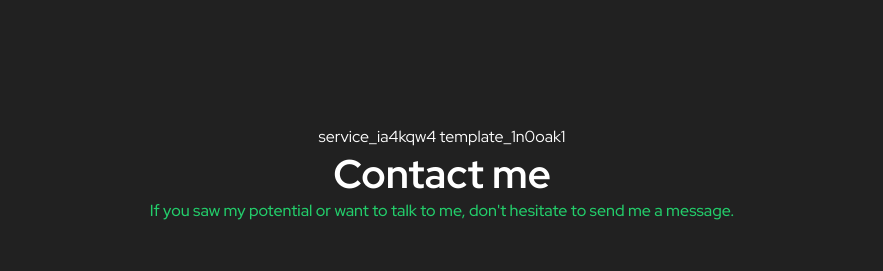
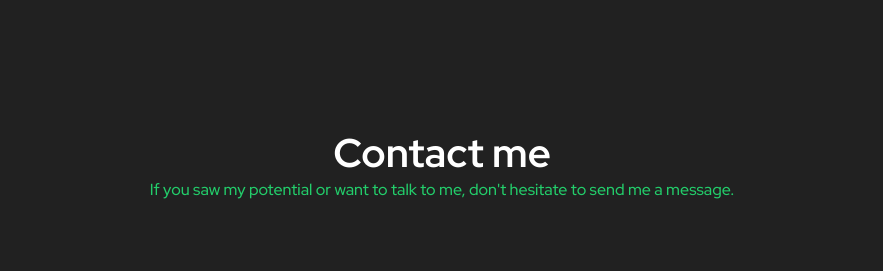
Before and after one commit to TKAkhter/portfolio, a React (Create React App) app: page / in a window 1280 px wide. Shown: the part 3000-3271 px from the top of the page, without its empty margins (198-1081 px from the left). Built offline with nearby package versions, Linux system fonts and the light colour scheme; no server answers.

Commit message:
env variables updated

```diff
--- a/src/components/Contact/Contact.tsx
+++ b/src/components/Contact/Contact.tsx
@@ -8,7 +8,7 @@ export function Contact(){
 
   return(
     <Container id="contact">
-      <header>service_ia4kqw4 template_1n0oak1
+      <header>
         <h2>Contact me</h2>
         {process.env.EMAIL_SERVICE_ID}
         <p>If you saw my potential or want to talk to me, don't hesitate to send me a message.</p>
--- a/src/components/Form/Form.tsx
+++ b/src/components/Form/Form.tsx
@@ -76,12 +76,13 @@ export function Form() {
           field="message"
           errors={state.errors}
         />
-        <ReCAPTCHA
-          sitekey={process.env.REACT_APP_GOOGLE_RECAPTCHA_SITE_KEY as string}
-          onChange={(_) => {
-            setIsHuman(true)
-          }}
-        ></ReCAPTCHA>
+        {process.env.REACT_APP_GOOGLE_RECAPTCHA_SITE_KEY ?
+          <ReCAPTCHA
+            sitekey={process.env.REACT_APP_GOOGLE_RECAPTCHA_SITE_KEY as string}
+            onChange={(_) => {
+              setIsHuman(true)
+            }}
+          ></ReCAPTCHA> : null}
         <button
           type="submit"
           disabled={state.submitting || !validEmail || !message || !isHuman}
```
Also changed, not shown: 1 other file (tests, documents, lock files or other folders).
